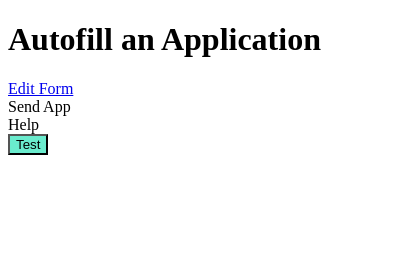
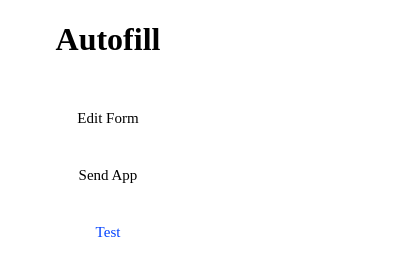
Before and after one commit to evilnose/autofill, a browser extension: page extension/popup.html in a window 400 px wide. Drawn offline with Linux system fonts and the light colour scheme.

Commit message:
Slightly improve UI

```diff
--- a/extension/css/styles.css
+++ b/extension/css/styles.css
@@ -1,7 +1,28 @@
-body {
-  height: 300px;
+h1 {
+  text-align: center;
+  padding-bottom: 20px;
 }
 
-button {
-  background-color: rgb(106, 235, 205);
+body {
+  height: 250px;
+  width: 200px;
 }
+
+.main_action {
+  display: block;
+  width: 125px;
+  margin: 20px auto;
+  padding: 10px 20px;
+  text-align: center;
+  background-color: #ffffff;
+  border: 1px solid black#838383;
+  font-size: 15px;
+}
+
+.main_action:hover {
+  background-color: #dddddd;
+}
+
+#test {
+  color: #0342ff;
+}
--- a/extension/popup.html
+++ b/extension/popup.html
@@ -2,24 +2,18 @@
 <html>
 
 <head>
-  <title>Getting Started Extension's Popup</title>
-  <script src='js/jquery.min.js'></script>
-  <script src='js/popup.js'></script>
-  <link rel='stylesheet' href='css/styles.css'>
+  <title>Autofill</title>
+  <script src="js/jquery.min.js"></script>
+  <script src="js/popup.js"></script>
+  <link rel="stylesheet" href="css/styles.css">
 </head>
 
 <body>
-  <h1>Autofill an Application</h1>
-  <div>
-    <a href='form.html' target='_blank'>Edit Form</a>
-  </div>
-  <div>
-    <a>Send App</a>
-  </div>
-  <div>
-    <a>Help</a>
-  </div>
-  <button id='test'>Test</button>
+  <h1>Autofill</h1>
+  <div class="main_action">Edit Form</div>
+  <div class="main_action">Send App</div>
+  <!-- <div class="main_action">Help</div> -->
+  <div class="main_action" id="test">Test</div>
 </body>
 
 </html>
```
Also changed, not shown: extension/tests/app.json (+6 -5 lines).
